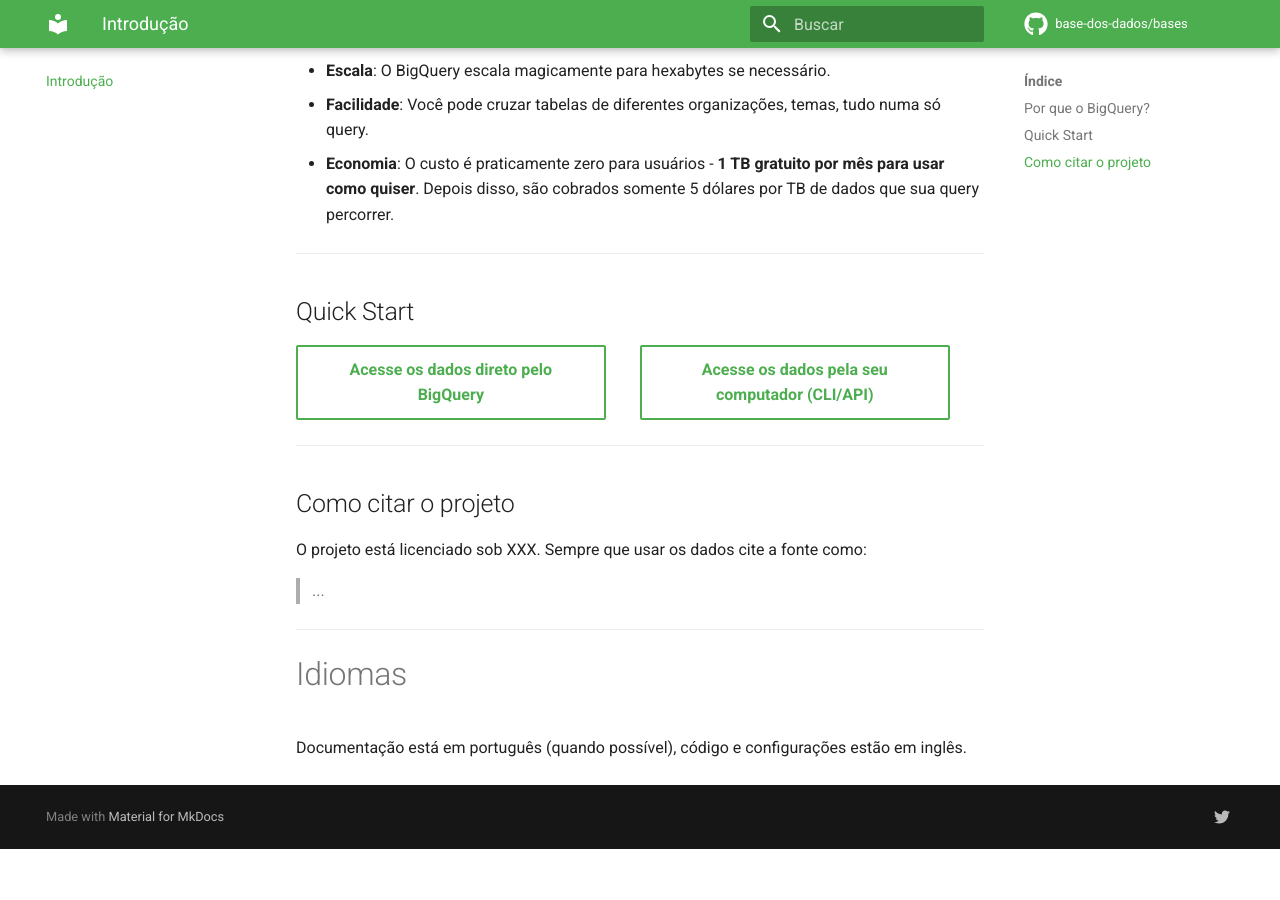
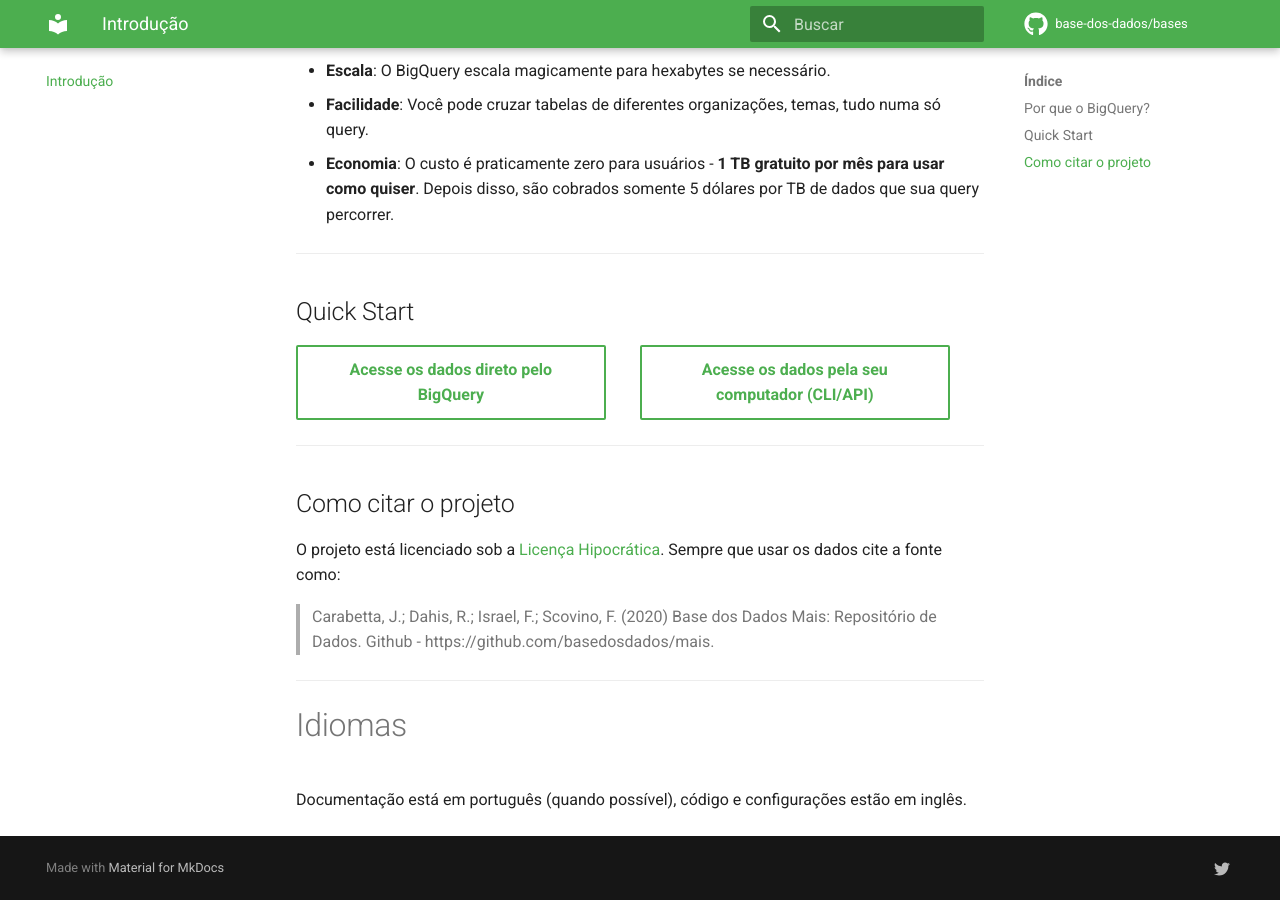
Before and after one commit to basedosdados/mais, an MkDocs documentation site: the page built from docs/index.md, in a window 1280 px wide and 900 px high, scrolled down 894 px. Built offline with MkDocs 1.6.1 and Material for MkDocs 9.7.7, drawn with Linux system fonts in a browser that asks for light colours; comment, search, counter and statistics services are not loaded; before the commit the page ends 1743 px from its top, so only the background shows below that.

Commit message:
Adiciona licença e citação.

```diff
--- a/docs/index.md
+++ b/docs/index.md
@@ -65,10 +65,9 @@
 -----
 ## Como citar o projeto
 
-O projeto está licenciado sob XXX. Sempre que usar os dados cite a fonte
-como:
+O projeto está licenciado sob a [Licença Hipocrática](https://firstdonoharm.dev/version/2/1/license.html). Sempre que usar os dados cite a fonte como:
 
-> ...
+> Carabetta, J.; Dahis, R.; Israel, F.; Scovino, F. (2020) Base dos Dados Mais: Repositório de Dados. Github - https://github.com/basedosdados/mais.
 
 -----
 # Idiomas
```
